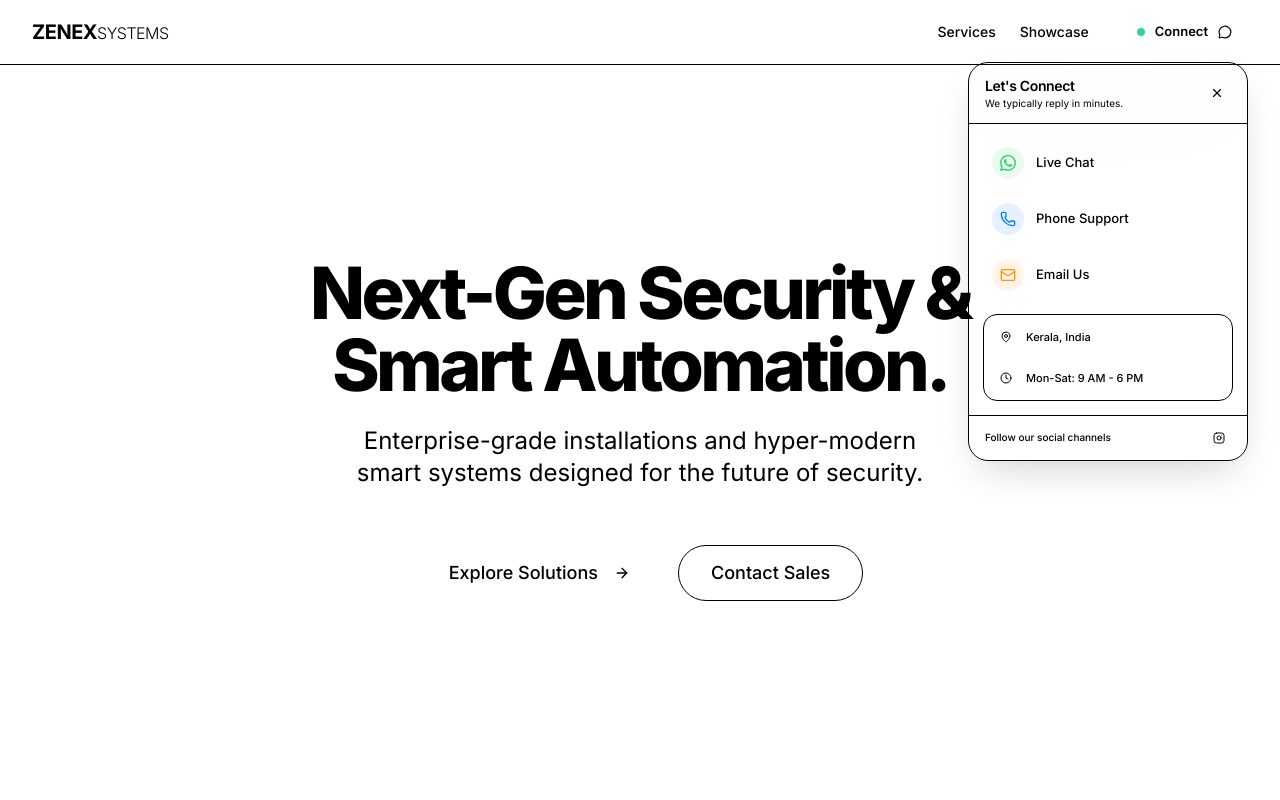
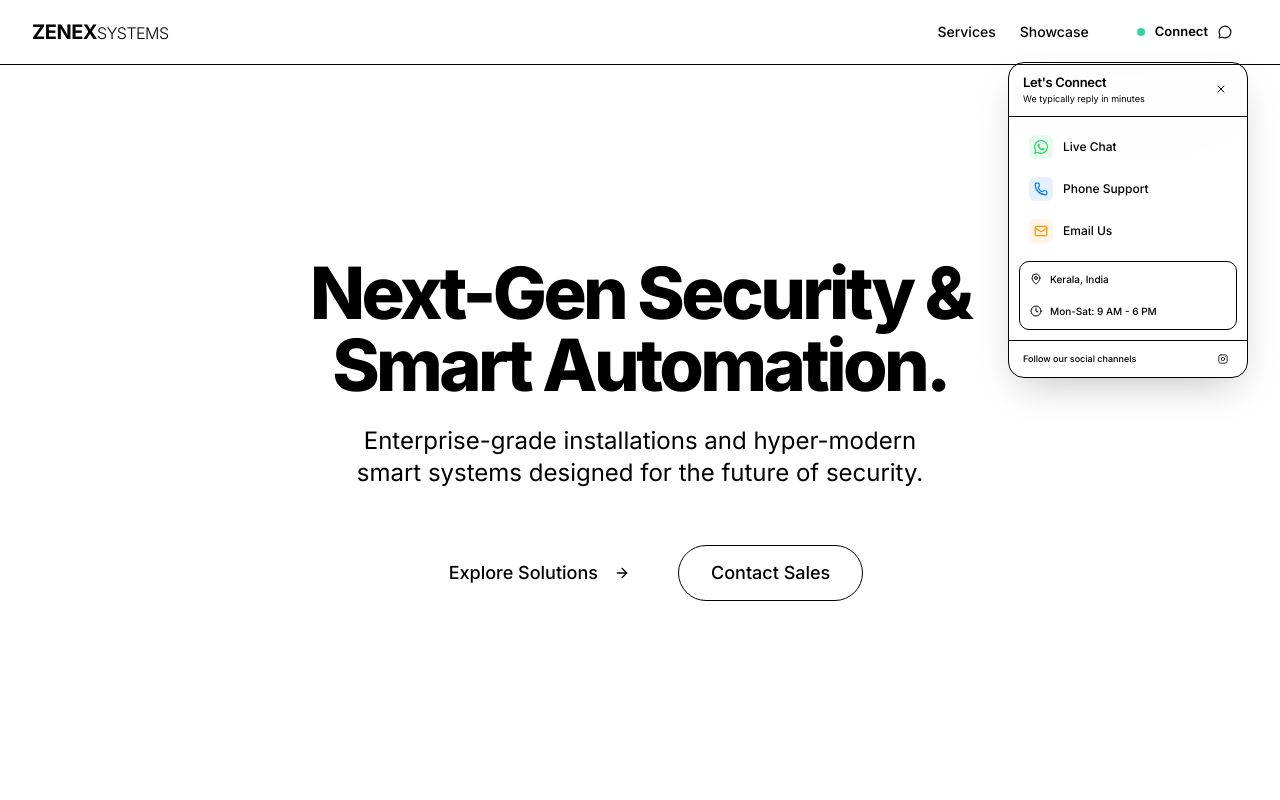
Before and after one commit to zenexelectro/zenexelectro.github.io, a Next.js app: page / in a window 1280 px wide. Both pictures are taken after a click on the button "Connect". Shown: the top 800 px of the page. Built offline with nearby package versions, Linux system fonts and the light colour scheme.

Commit message:
style(ui): refine contact widget with perfectly aligned smaller enterprise layout

```diff
--- a/src/components/layout/HeaderContactWidget.tsx
+++ b/src/components/layout/HeaderContactWidget.tsx
@@ -98,26 +98,26 @@ export function HeaderContactWidget() {
             initial="hidden"
             animate="visible"
             exit="exit"
-            className="absolute right-0 top-full mt-3 w-[260px] md:w-[280px] overflow-hidden rounded-[20px] border border-border/60 bg-background/80 backdrop-blur-3xl shadow-[0_16px_40px_-12px_rgba(0,0,0,0.2),inset_0_1px_0_rgba(255,255,255,0.1)] origin-top-right z-50"
+            className="absolute right-0 top-full mt-3 w-[220px] md:w-[240px] overflow-hidden rounded-[16px] border border-border/60 bg-background/85 backdrop-blur-3xl shadow-[0_16px_40px_-12px_rgba(0,0,0,0.25),inset_0_1px_0_rgba(255,255,255,0.1)] origin-top-right z-50"
           >
             {/* Header */}
-            <motion.div variants={itemVars} className="flex items-center justify-between border-b border-border/40 px-4 py-3 bg-gradient-to-br from-foreground/5 to-transparent">
+            <motion.div variants={itemVars} className="flex items-center justify-between border-b border-border/40 px-3.5 py-2.5 bg-gradient-to-br from-foreground/5 to-transparent">
               <div className="flex flex-col">
-                <h3 className="text-[14px] font-semibold text-foreground tracking-tight">Let's Connect</h3>
-                <p className="text-[10px] text-muted-foreground">We typically reply in minutes.</p>
+                <h3 className="text-[13px] font-semibold text-foreground tracking-tight">Let's Connect</h3>
+                <p className="text-[9px] text-muted-foreground">We typically reply in minutes</p>
               </div>
               <button
                 onClick={() => setIsOpen(false)}
-                className="group flex h-7 w-7 items-center justify-center rounded-full bg-foreground/5 text-muted-foreground transition-all hover:bg-foreground/10 hover:text-foreground focus:outline-none active:scale-95"
+                className="group flex h-6 w-6 items-center justify-center rounded-full bg-foreground/5 text-muted-foreground transition-all hover:bg-foreground/10 hover:text-foreground focus:outline-none active:scale-95"
               >
-                <X className="h-3.5 w-3.5 transition-transform group-hover:rotate-90" />
+                <X className="h-3 w-3 transition-transform group-hover:rotate-90" />
               </button>
             </motion.div>
 
             {/* Content */}
-            <div className="p-3.5 flex flex-col gap-3.5">
+            <div className="p-2.5 flex flex-col gap-2.5">
               {/* Quick Actions Grid */}
-              <div className="grid grid-cols-1 gap-1.5">
+              <div className="flex flex-col gap-0.5">
                 {contactLinks.map((link) => (
                   <motion.a
                     variants={itemVars}
@@ -125,41 +125,37 @@ export function HeaderContactWidget() {
                     href={link.href}
                     target={link.id === "whatsapp" ? "_blank" : undefined}
                     rel={link.id === "whatsapp" ? "noopener noreferrer" : undefined}
-                    className="group flex items-center gap-3 rounded-[14px] border border-transparent bg-transparent p-2 transition-all duration-300 hover:bg-muted/50 hover:border-border/40 hover:shadow-sm active:scale-[0.98]"
+                    className="group flex items-center gap-2.5 rounded-[10px] bg-transparent px-2.5 py-2 transition-all duration-200 hover:bg-foreground/5 active:scale-[0.98] outline-none"
                     onClick={() => setIsOpen(false)}
                   >
-                    <div className={`flex h-8 w-8 shrink-0 items-center justify-center rounded-full transition-colors duration-300 ${link.colorClass} ${link.hoverClass}`}>
-                      <link.icon className="h-4 w-4" />
+                    <div className={`flex h-6 w-6 shrink-0 items-center justify-center rounded-[6px] transition-colors duration-200 ${link.colorClass} ${link.hoverClass}`}>
+                      <link.icon className="h-3.5 w-3.5" />
                     </div>
-                    <span className="text-[13px] font-medium text-foreground transition-colors group-hover:text-primary">{link.label}</span>
+                    <span className="text-[12px] font-medium text-foreground/90 transition-colors group-hover:text-foreground">{link.label}</span>
                   </motion.a>
                 ))}
               </div>
 
               {/* Info Section */}
-              <motion.div variants={itemVars} className="flex flex-col gap-2.5 rounded-[14px] border border-border/40 bg-card/30 p-3 shadow-[inset_0_1px_0_rgba(255,255,255,0.05)]">
-                <div className="flex items-center gap-2.5">
-                  <div className="flex h-5 w-5 shrink-0 items-center justify-center rounded-full bg-foreground/5">
-                    <MapPin className="h-3 w-3 text-foreground/70" />
-                  </div>
-                  <span className="text-[11px] font-medium text-foreground">Kerala, India</span>
+              <motion.div variants={itemVars} className="flex flex-col gap-2 rounded-[10px] border border-border/40 bg-card/40 p-2.5 shadow-[inset_0_1px_0_rgba(255,255,255,0.02)]">
+                <div className="flex items-center gap-2">
+                  <MapPin className="h-3 w-3 shrink-0 text-foreground/50" />
+                  <span className="text-[10px] font-medium text-foreground/80">Kerala, India</span>
                 </div>
                 <div className="h-px w-full bg-border/40" />
-                <div className="flex items-center gap-2.5">
-                  <div className="flex h-5 w-5 shrink-0 items-center justify-center rounded-full bg-foreground/5">
-                    <Clock className="h-3 w-3 text-foreground/70" />
-                  </div>
-                  <span className="text-[11px] font-medium text-foreground">Mon-Sat: 9 AM - 6 PM</span>
+                <div className="flex items-center gap-2">
+                  <Clock className="h-3 w-3 shrink-0 text-foreground/50" />
+                  <span className="text-[10px] font-medium text-foreground/80">Mon-Sat: 9 AM - 6 PM</span>
                 </div>
               </motion.div>
             </div>
 
             {/* Footer */}
-            <motion.div variants={itemVars} className="flex items-center justify-between border-t border-border/40 bg-muted/20 px-4 py-2.5">
-              <span className="text-[10px] font-medium text-muted-foreground">Follow our social channels</span>
+            <motion.div variants={itemVars} className="flex items-center justify-between border-t border-border/40 bg-muted/30 px-3.5 py-2">
+              <span className="text-[9px] font-medium text-muted-foreground">Follow our social channels</span>
               <div className="flex items-center gap-2">
-                <a href="https://instagram.com/zenexelectro" target="_blank" rel="noopener noreferrer" className="flex h-6 w-6 items-center justify-center rounded-full bg-foreground/5 text-muted-foreground transition-all duration-300 hover:bg-[#ee2a7b] hover:text-white active:scale-95">
-                  <InstagramIcon className="h-3 w-3" />
+                <a href="https://instagram.com/zenexelectro" target="_blank" rel="noopener noreferrer" className="flex h-5 w-5 items-center justify-center rounded-full bg-foreground/5 text-muted-foreground transition-all duration-300 hover:bg-[#ee2a7b] hover:text-white active:scale-95">
+                  <InstagramIcon className="h-2.5 w-2.5" />
                 </a>
               </div>
             </motion.div>
```
